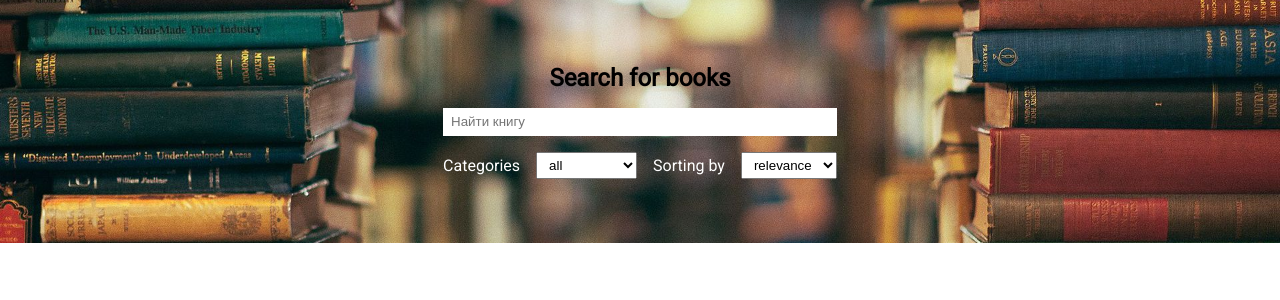
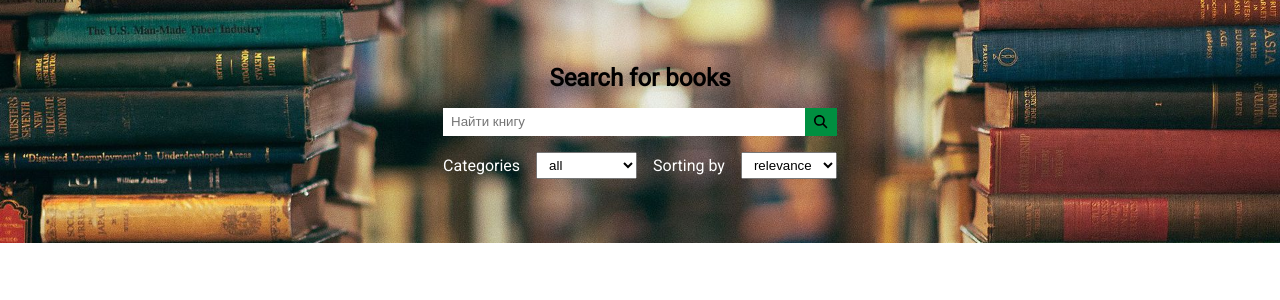
Before and after one commit to FedorKarasev/future-group-test, a React (Create React App) app: page / in a window 1280 px wide. Shown: the top 300 px of the page. Built offline with nearby package versions, Linux system fonts and the light colour scheme.

Commit message:
добавил кнопку в поисковую строку

```diff
--- a/package.json
+++ b/package.json
@@ -3,6 +3,10 @@
   "version": "0.1.0",
   "private": true,
   "dependencies": {
+    "@fortawesome/fontawesome-svg-core": "^6.3.0",
+    "@fortawesome/free-regular-svg-icons": "^6.3.0",
+    "@fortawesome/free-solid-svg-icons": "^6.3.0",
+    "@fortawesome/react-fontawesome": "^0.2.0",
     "@reduxjs/toolkit": "^1.9.3",
     "@testing-library/jest-dom": "^5.16.5",
     "@testing-library/react": "^13.4.0",
--- a/src/App.css
+++ b/src/App.css
@@ -116,7 +116,38 @@
   max-width: 90%;
 }
 
-button {
+.searchInputContainer {
+  position: relative;
+}
+
+.search-form .search-input {
+  width: 100%;
+  padding-right: 3rem;
+}
+
+.searchBtn {
+  background-color: rgba(0, 0, 0, 0.25);
+  position: absolute;
+  top: 0;
+  bottom: 0;
+  right: 0;
+  width: 2rem;
+  border: 0;
+  outline: none;
+  cursor: pointer;
+  transition: all 0.2s ease-in-out;
+  background-color: #008f40;
+}
+
+.searchBtn:hover {
+  background-color: #00411d;
+}
+
+.search-icon {
+  color: black;
+}
+
+.loadMoreBtn {
   font-size: 1rem;
   padding: 1rem 1.5rem;
   border: none;
@@ -128,6 +159,6 @@ button {
   transition: all 0.2s ease-in-out;
 }
 
-button:hover {
+.loadMoreBtn:hover {
   background-color: #00411d;
 }
--- a/src/App.js
+++ b/src/App.js
@@ -5,6 +5,8 @@ import { updateBooksList, updateTotalItems } from './states/booksSlice';
 import { setSearchString, updateCategory, updateSortBy } from './states/filtersSlice';
 import { getData } from './helpers/search';
 import { Outlet, useNavigate } from 'react-router-dom';
+import { FontAwesomeIcon } from '@fortawesome/react-fontawesome';
+import { faMagnifyingGlass } from '@fortawesome/free-solid-svg-icons';
 
 function App() {
   const apiKey = useSelector((state) => state.app.apiKey);
@@ -53,7 +55,12 @@ function App() {
         <div className='wrapper'>
           <h2>Search for books</h2>
           <form onSubmit={(e) => submitSearchHandler(e)} className='search-form'>
-            <input ref={searchInputRef} type='text' placeholder='Найти книгу' />
+            <div className='searchInputContainer'>
+              <input className='search-input' ref={searchInputRef} type='text' placeholder='Найти книгу' />
+              <button onClick={(e) => submitSearchHandler(e)} className='searchBtn'>
+                <FontAwesomeIcon icon={faMagnifyingGlass} />
+              </button>
+            </div>
             <div className='filters-container'>
               <div className='filter'>
                 <label htmlFor='categories'>Categories</label>
@@ -78,7 +85,6 @@ function App() {
           </form>
         </div>
       </header>
-      {/* {totalItems ? <Main /> : ''} */}
       <Outlet />
     </div>
   );
--- a/src/components/Main.jsx
+++ b/src/components/Main.jsx
@@ -43,7 +43,13 @@ export const Main = () => {
           return <BookItem key={book.etag} book={book} />;
         })}
       </ul>
-      {totalItems ? <button onClick={loadMoreHandler}>Load More</button> : ''}
+      {totalItems ? (
+        <button className='loadMoreBtn' onClick={loadMoreHandler}>
+          Load More
+        </button>
+      ) : (
+        ''
+      )}
     </main>
   );
 };
```
Also changed, not shown: 1 other file (tests, documents, lock files or other folders).
